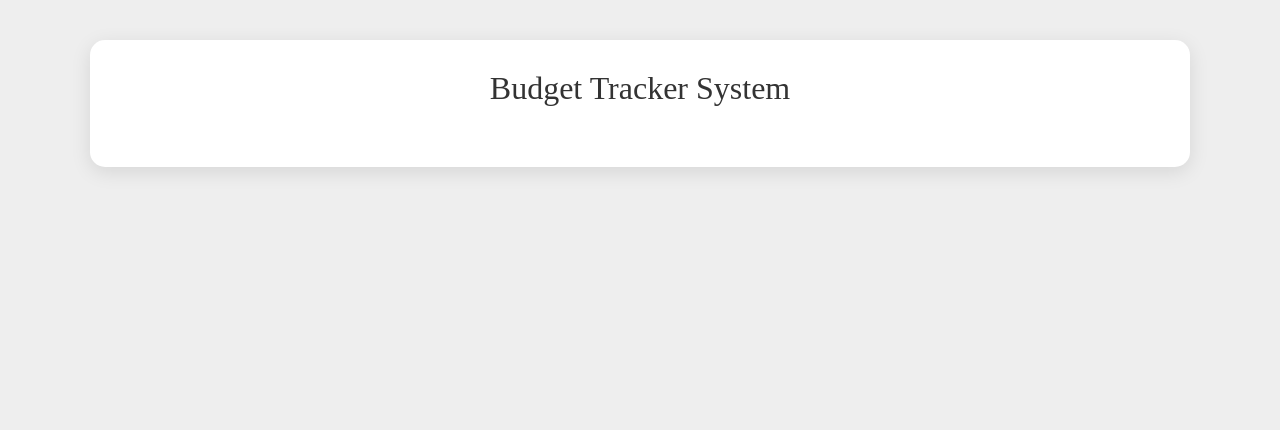
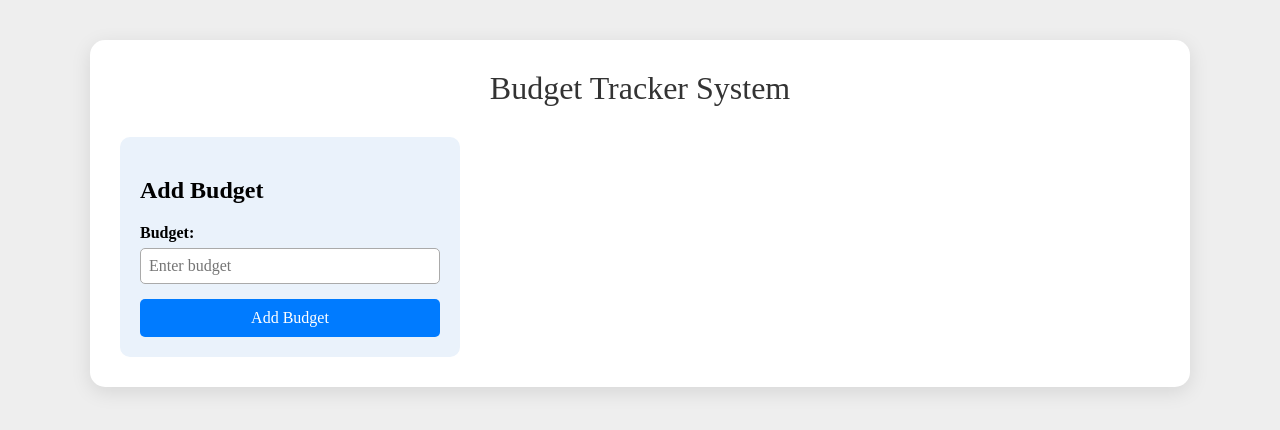
Before and after one commit to VITALIKXXX/expens-track-aplication, a React (Create React App) app: page / in a window 1280 px wide. Shown: the top 430 px of the page. Built offline with nearby package versions, Linux system fonts and the light colour scheme.

Commit message:
Change StyleComponents

```diff
--- a/src/App.js
+++ b/src/App.js
@@ -1,6 +1,7 @@
-import { Container } from "./components/Container";
+import Container from "./components/Container";
 import Header from "./components/Header";
-import Section from "./components/Section";
+import { Section, LeftColumn, RightColumn } from "./components/Section";
+import Budget from "./features/tracker/Budget";
 
 
 function App() {
@@ -8,12 +9,12 @@ function App() {
     <Container>
       <Header />
       <Section>
-        <div style={{ flex: 1 }}>
+        <LeftColumn>
+          <Budget />
+        </LeftColumn>
+        <RightColumn>
 
-        </div>
-        <div style={{ flex: 2 }}>
-
-        </div>
+        </RightColumn>
       </Section>
     </Container>
   );
--- a/src/components/Container/index.js
+++ b/src/components/Container/index.js
@@ -1,6 +1,6 @@
 import styled from "styled-components";
 
-export const Container = styled.main`
+const Container = styled.main`
   max-width: 1100px;
   margin: 40px auto;
   background: white;
@@ -8,3 +8,5 @@ export const Container = styled.main`
   border-radius: 15px;
   box-shadow: 0 5px 20px rgba(0, 0, 0, 0.1);
 `;
+
+export default Container;
--- a/src/components/Section/index.js
+++ b/src/components/Section/index.js
@@ -1,11 +1,24 @@
-import { StyledSection } from "./styled";
+import styled from "styled-components";
 
-const Section = () => (
-    <StyledSection>
+export const Section = styled.div`
+  display: flex;
+  gap: 20px;
 
-    </StyledSection>
+  @media (max-width: 768px) {
+    flex-direction: column;
+  }
+`;
 
+export const LeftColumn = styled.div`
+  flex: 1;
+  display: flex;
+  flex-direction: column;
+  gap: 20px;
+`;
 
-);
-
-export default Section;
+export const RightColumn = styled.div`
+  flex: 2;
+  display: flex;
+  flex-direction: column;
+  gap: 20px;
+`;
--- a/src/components/Section/styled.js
+++ /dev/null
@@ -1,10 +0,0 @@
-import styled from "styled-components";
-
-export const StyledSection = styled.div`
-  display: flex;
-  gap: 20px;
-
-  @media (max-width: 768px) {
-    flex-direction: column;
-  }
-`;
--- a/src/features/tracker/Budget/index.js
+++ b/src/features/tracker/Budget/index.js
@@ -0,0 +1,14 @@
+import { Wrapper, Label, Input, Button } from "./styled";
+
+const Budget = () => {
+  return (
+    <Wrapper>
+      <h2>Add Budget</h2>
+      <Label>Budget:</Label>
+      <Input type="number" placeholder="Enter budget" />
+      <Button>Add Budget</Button>
+    </Wrapper>
+  )
+}
+
+export default Budget;
--- a/src/features/tracker/Budget/styled.js
+++ b/src/features/tracker/Budget/styled.js
@@ -0,0 +1,37 @@
+import styled from "styled-components";
+
+export const Wrapper = styled.div`
+  background: #eaf2fb;
+  padding: 20px;
+  border-radius: 10px;
+`;
+
+export const Label = styled.label`
+  display: block;
+  margin: 10px 0 5px;
+  font-weight: bold;
+`;
+
+export const Input = styled.input`
+  width: 100%;
+  padding: 8px;
+  font-size: 16px;
+  border: 1px solid #aaa;
+  border-radius: 5px;
+  margin-bottom: 15px;
+`;
+
+export const Button = styled.button`
+  width: 100%;
+  background: #007bff;
+  color: white;
+  border: none;
+  padding: 10px;
+  font-size: 16px;
+  border-radius: 5px;
+  cursor: pointer;
+
+  &:hover {
+    background: #0056b3;
+  }
+`;
```
